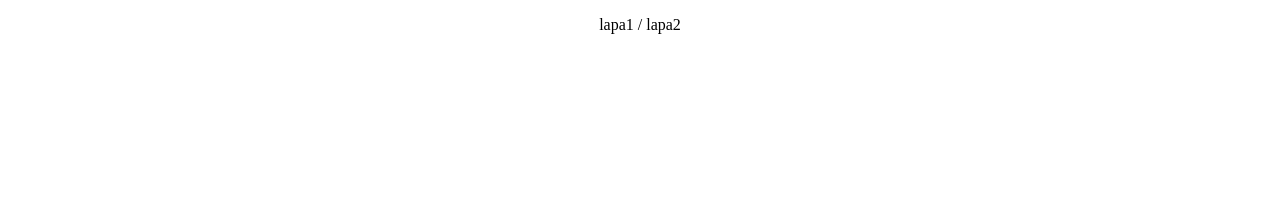
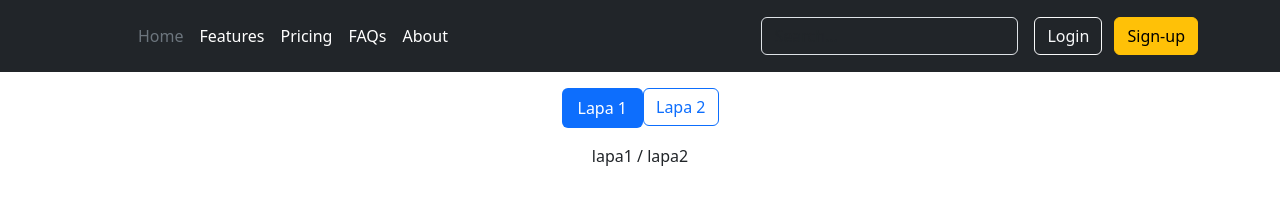
Before and after one commit to pauls31/projekts18, a plain HTML site: page lapa1.html in a window 1280 px wide. Drawn offline with nearby package versions, Linux system fonts and the light colour scheme.

Commit message:
Add files via upload

```diff
--- a/lapa1.html
+++ b/lapa1.html
@@ -5,10 +5,48 @@
   <meta charset="utf-8">
   <title>Projekts</title>
   <link rel="stylesheet" href="styles.css">
+  <link href="https://cdn.jsdelivr.net/npm/bootstrap@5.3.2/dist/css/bootstrap.min.css" rel="stylesheet" integrity="sha384-T3c6CoIi6uLrA9TneNEoa7RxnatzjcDSCmG1MXxSR1GAsXEV/Dwwykc2MPK8M2HN" crossorigin="anonymous">
   <link href="https://fonts.googleapis.com/css?family=Arvo" rel="stylesheet">
 </head>
 
 <body>
+
+  <header class="p-3 text-bg-dark">
+    <div class="container">
+      <div class="d-flex flex-wrap align-items-center justify-content-center justify-content-lg-start">
+        <a href="/" class="d-flex align-items-center mb-2 mb-lg-0 text-white text-decoration-none">
+          <svg class="bi me-2" width="40" height="32" role="img" aria-label="Bootstrap"><use xlink:href="#bootstrap"></use></svg>
+        </a>
+
+        <ul class="nav col-12 col-lg-auto me-lg-auto mb-2 justify-content-center mb-md-0">
+          <li><a href="https://www.tiktok.com/en/" class="nav-link px-2 text-secondary">Home</a></li>
+          <li><a href="#" class="nav-link px-2 text-white">Features</a></li>
+          <li><a href="#" class="nav-link px-2 text-white">Pricing</a></li>
+          <li><a href="#" class="nav-link px-2 text-white">FAQs</a></li>
+          <li><a href="#" class="nav-link px-2 text-white">About</a></li>
+        </ul>
+
+        <form class="col-12 col-lg-auto mb-3 mb-lg-0 me-lg-3" role="search">
+          <input type="search" class="form-control form-control-dark text-bg-dark" placeholder="Search..." aria-label="Search">
+        </form>
+
+        <div class="text-end">
+          <button type="button" class="btn btn-outline-light me-2">Login</button>
+          <button type="button" class="btn btn-warning">Sign-up</button>
+        </div>
+      </div>
+    </div>
+  </header>
+
+
+  <div class="container">
+    <header class="d-flex justify-content-center py-3">
+      <ul class="nav nav-pills">
+        <li class="nav-item"><a href="lapa1.html" class="nav-link active" aria-current="page">Lapa 1</a></li>
+        <li class="nav-item"><a href="lapa2.html" class="btn btn-outline-primary">Lapa 2</a></li>
+      </ul>
+    </header>
+  </div>
 <p>lapa1 / lapa2</p>
   <script src="index.js"></script>
 </body>
```
Also changed, not shown: lapa2.html (added, +26 -0 lines), index2.js (added), styles.css (line endings or trailing spaces), styles2.css (added).
